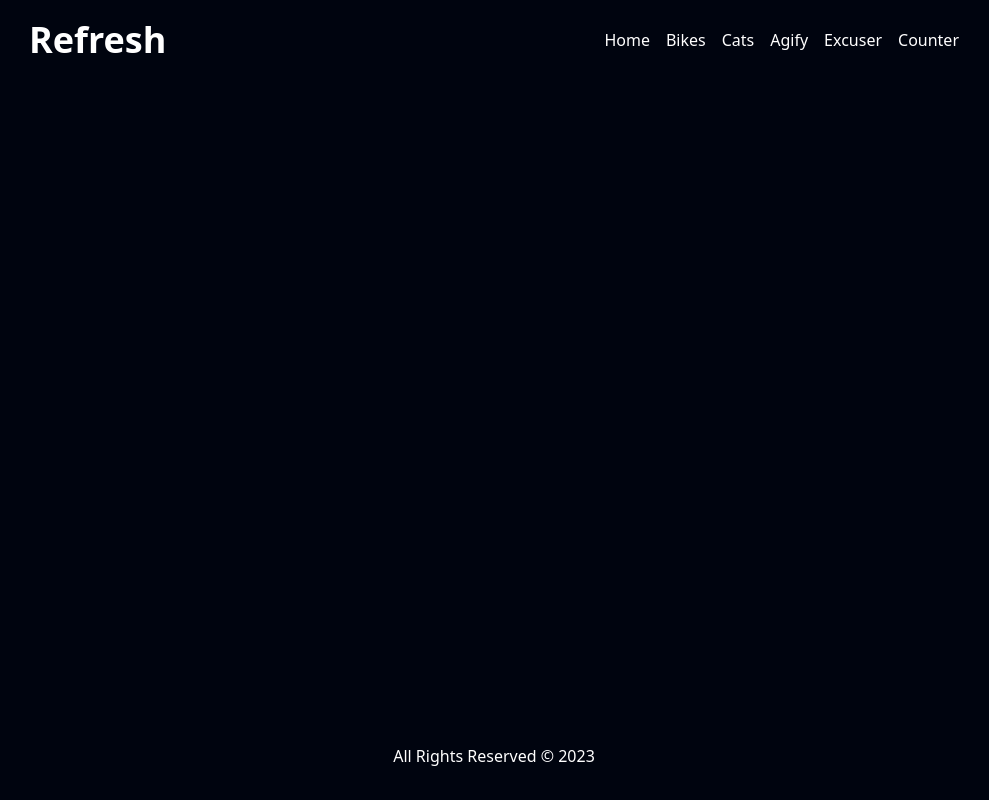
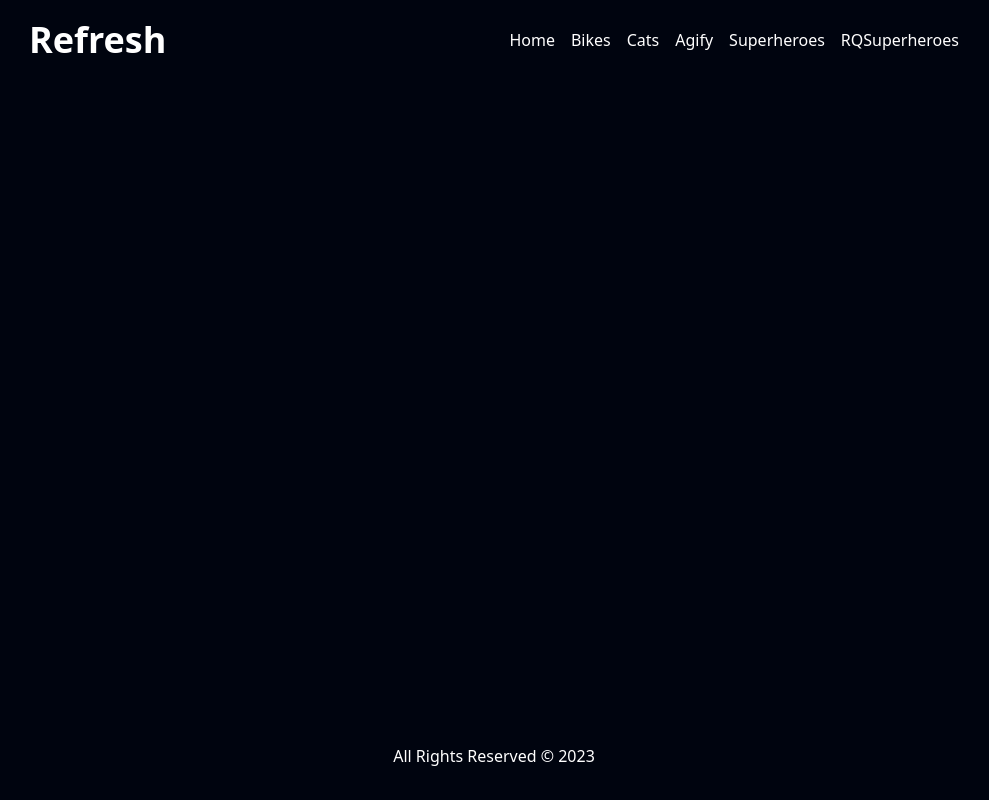
Before and after one commit to JoelOgira/Refresh, a React (Vite) app: page / in a window 1280 px wide. Shown: the whole page, without its empty margins (146-1135 px from the left). Built offline with nearby package versions, Linux system fonts and the light colour scheme; no server answers.

Commit message:
Added superheroes links

```diff
--- a/src/Components/Navigation/Header.jsx
+++ b/src/Components/Navigation/Header.jsx
@@ -20,11 +20,11 @@ const Header = () => {
                     <Link to="/agify" className="hover:text-secondary">
                         Agify
                     </Link>
-                    <Link to="/excuser" className="hover:text-secondary">
-                        Excuser
+                    <Link to="/superheroes" className="hover:text-secondary">
+                        Superheroes
                     </Link>
-                    <Link to="/counter" className="hover:text-secondary">
-                        Counter
+                    <Link to="/rqsuperheroes" className="hover:text-secondary">
+                        RQSuperheroes
                     </Link>
                 </div>
             </div>
```
